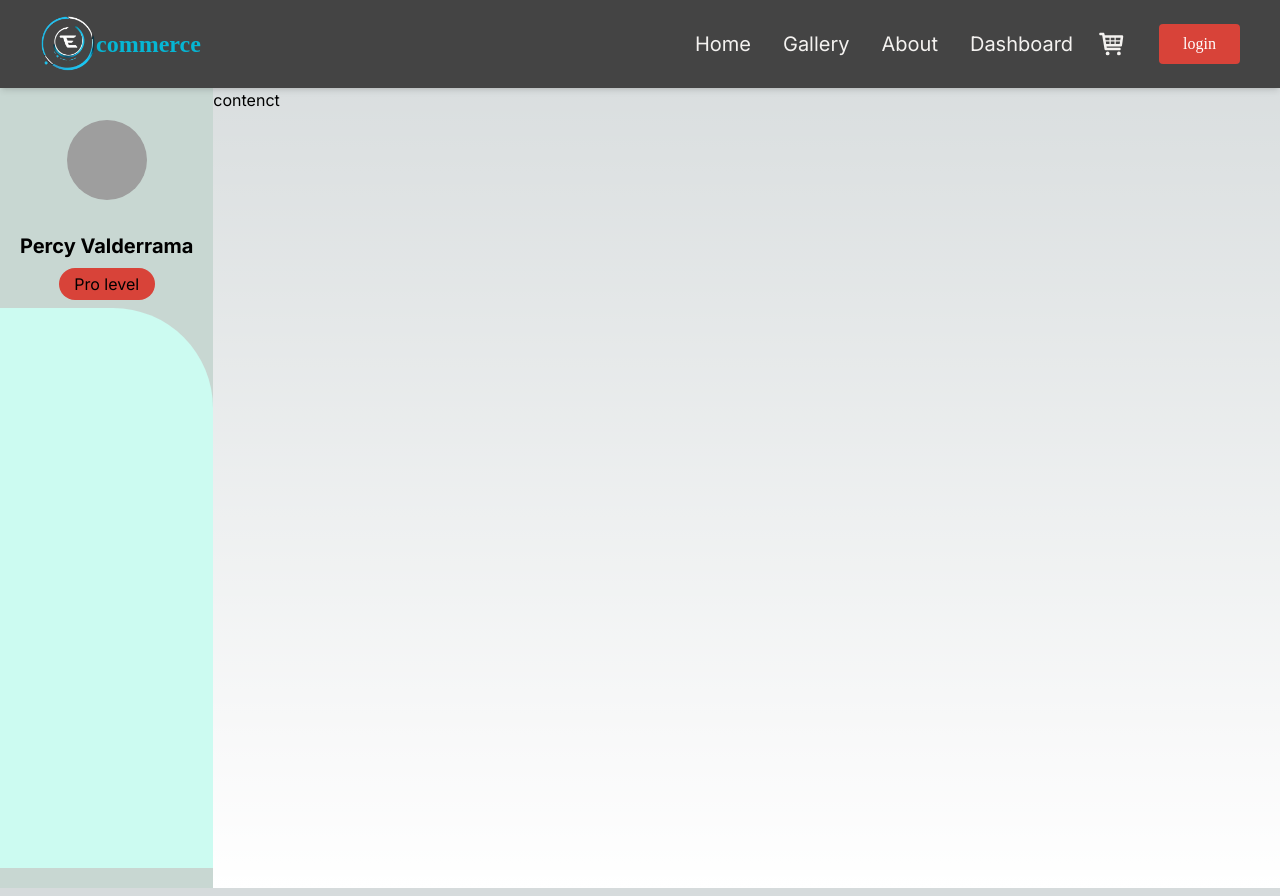
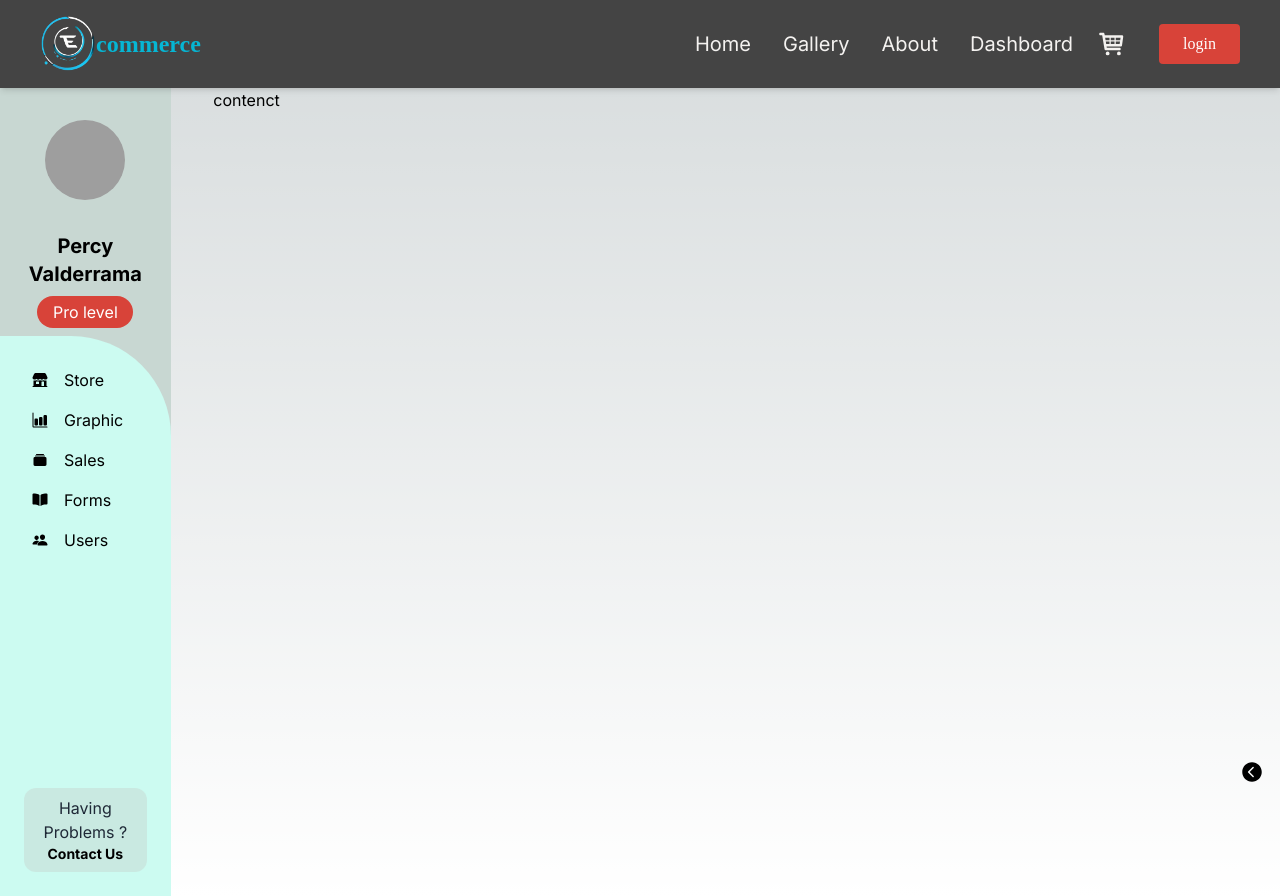
Before and after one commit to percylin33/gadget-galaxy, a Next.js app: page /dashboard in a window 1280 px wide. Built offline with nearby package versions, Linux system fonts and the light colour scheme; grey boxes are pictures that could not be loaded.

Commit message:
fix-nav-styles

```diff
--- a/src/components/Sidebar.tsx
+++ b/src/components/Sidebar.tsx
@@ -1,20 +1,53 @@
-import { IoAlbums, IoBarChart, IoBuild, IoExit, IoStorefront } from 'react-icons/io5';
+'use client'
+
+import {useState} from 'react'
+import { IoAlbums, IoBarChart, IoBuild, IoChevronBackCircle, IoStorefront, IoBook, IoPeople } from 'react-icons/io5';
+import Link from 'next/link';
 
 function Sidebar(){
-
+       const [showMenu, setShowMenu] = useState(false);
     return (
-        <div className='bg-plomo h-full overflow-y-scroll '>
+    <>
+    <div className={`bg-plomo h-full fixed lg:static w-[80%] left-0  ${showMenu ? "bottom-0" : "-bottom-full" }`}>
             <div className="flex flex-col items-center justify-center p-8 gap-2">
-                <img src="https://www.pngall.com/wp-content/uploads/5/User-Profile-PNG-High-Quality-Image.png" alt="imagen" className="w-20 h-20 object-cover rounded-full" />
+                <img src="https://www.pngall.com/wp-content/uploads/5/User-Profile-PNG-High-Quality-Image.png" alt="imagen"
+                className="w-20 h-20 object-cover rounded-full " />
             </div>
             <h1 className="text-xl font-bold text-center">Percy Valderrama</h1>
 
-            <p className="bg-rojo m-auto my-2  rounded-full py-1 px-3 text-center w-24">Pro level</p>
+            <p className="bg-rojo m-auto my-2  rounded-full py-1 px-3 text-center w-24 text-white">Pro level</p>
         {/* nav */}
-        <nav className='bg-teal-100 p-8 rounded-tr-[100px] h-[70vh]'>
+        <div className='bg-teal-100 p-6 rounded-tr-[100px] h-[70vh] flex flex-col justify-between'>
+        <nav>
+            <Link href='#' className='flex items-center gap-4 py-2 px-2 rounded-xl hover:bg-plomo/50 transition-colors'>
+                <IoStorefront />Store
+            </Link>
+            <Link href='#' className='flex items-center gap-4 py-2 px-2 rounded-xl hover:bg-plomo/50 transition-colors'>
+                <IoBarChart />Graphic
+            </Link>
+            <Link href='#' className='flex items-center gap-4 py-2 px-2 rounded-xl hover:bg-plomo/50 transition-colors'>
+                <IoAlbums />Sales
+            </Link>
+            <Link href='#' className='flex items-center gap-4 py-2 px-2 rounded-xl hover:bg-plomo/50 transition-colors'>
+                <IoBook />Forms
+            </Link>
+            <Link href='#' className='flex items-center gap-4 py-2 px-2 rounded-xl hover:bg-plomo/50 transition-colors'>
+                <IoPeople />Users
+            </Link>
 
         </nav>
+        <div className='bg-plomo/50 p-2 rounded-xl'>
+            <p className='text-center text-gray-800'>Having Problems ?</p>
+            <Link href='#'> <p className='text-sm text-center font-bold'>Contact Us</p></Link>
+
         </div>
+        </div>
+    </div>
+    {/* boton movil */}
+    <button onClick={()=> setShowMenu(!showMenu)} className='fixed right-4 bottom-4 text-2xl'>
+        <IoChevronBackCircle />
+    </button>
+    </>
     );
 }
 
```
